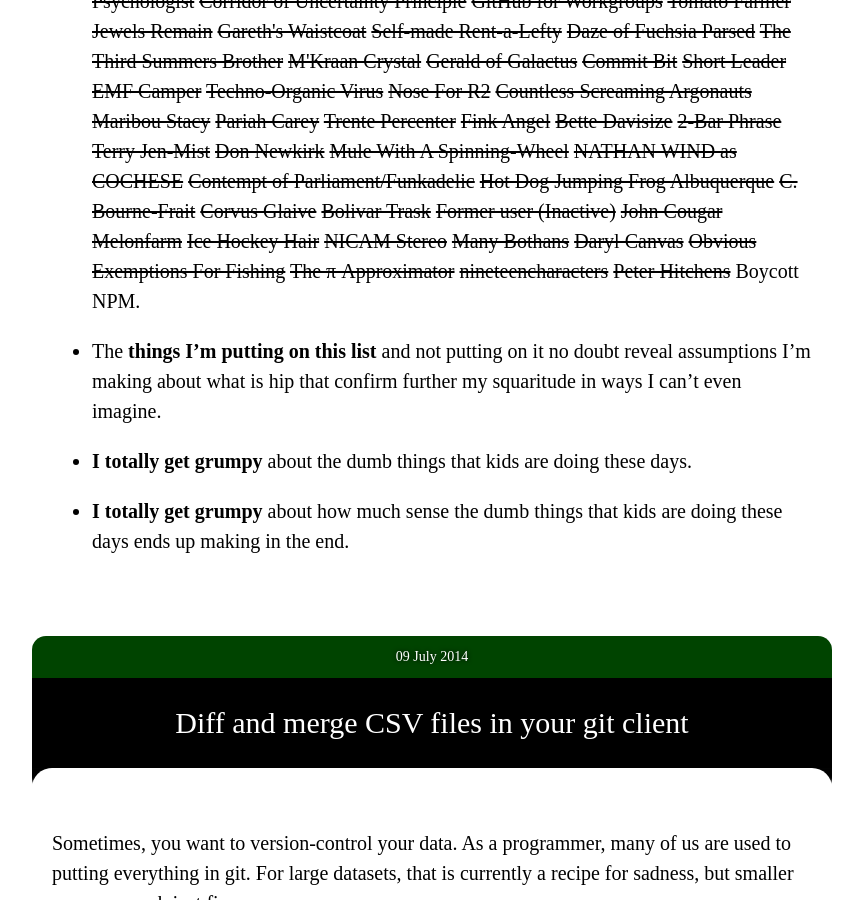
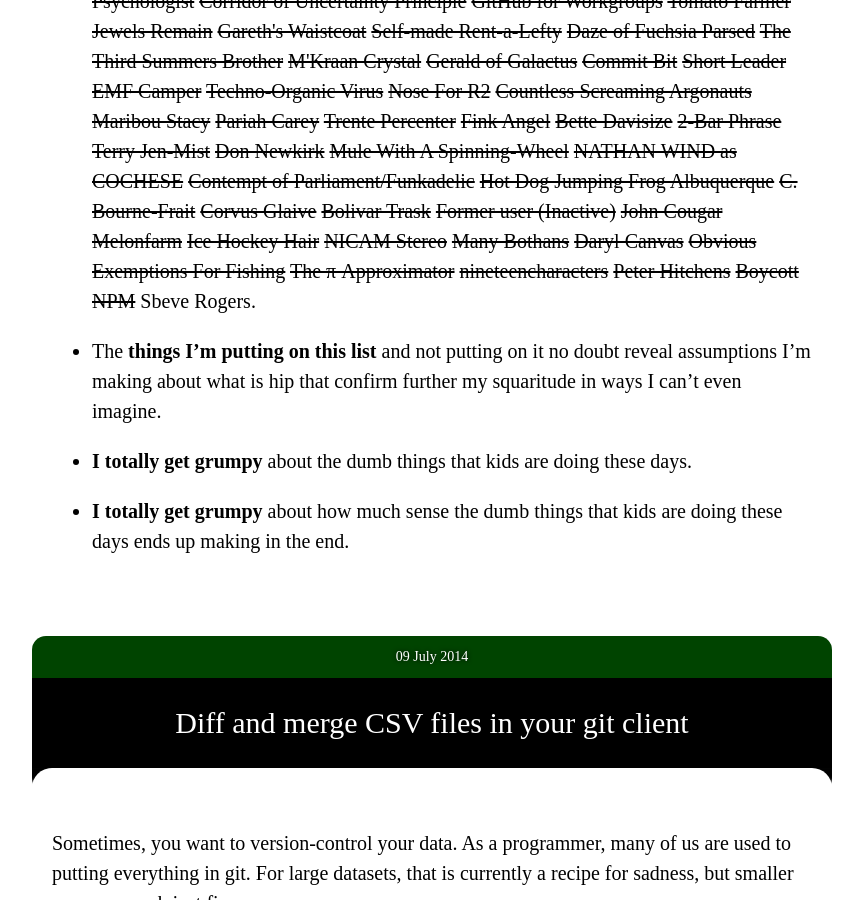
Before and after one commit to paulfitz/paulfitz.github.io, a Jekyll site: the page built from index.html, in a window 1280 px wide and 900 px high, scrolled down 20916 px. Shown: the whole window, without its empty margins (208-1071 px from the left). Built offline with Jekyll 4.4.1, drawn with Linux system fonts in a browser that asks for light colours; nearby versions of some CDN libraries.

Commit message:
more pike

```diff
--- a/_data/pikes.json
+++ b/_data/pikes.json
@@ -192,5 +192,6 @@
   "The π Approximator",
   "nineteencharacters",
   "Peter Hitchens",
-  "Boycott NPM"
+  "Boycott NPM",
+  "Sbeve Rogers"
 ]
```
